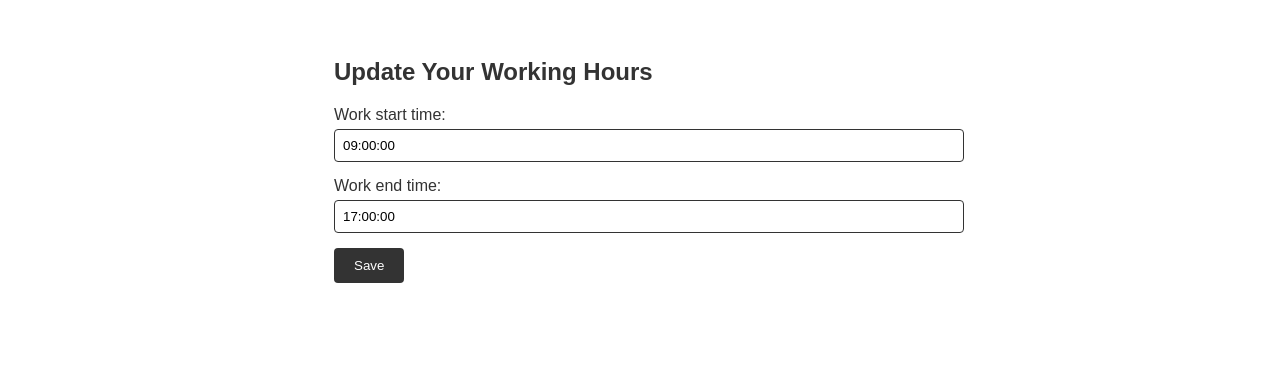
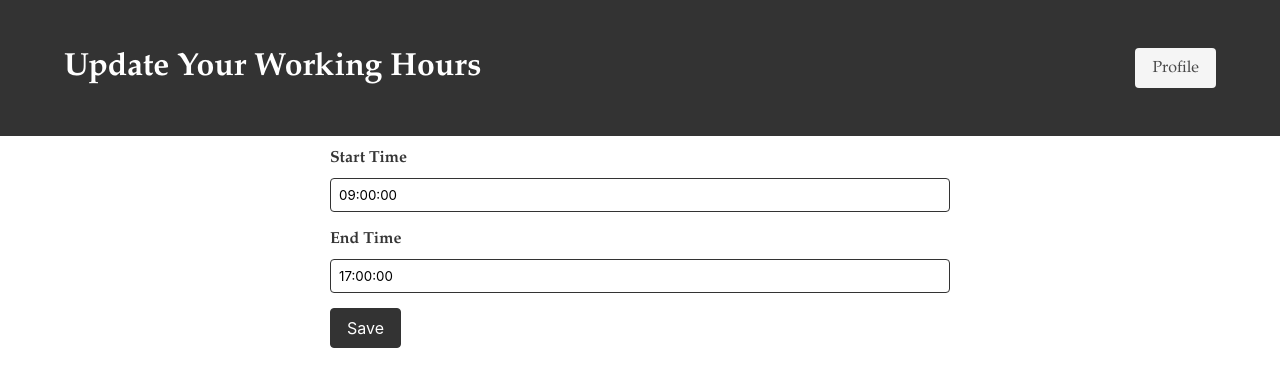
Before and after one commit to awisniew207/django-deploy, a Django app: template LineUp/Barber/templates/Barber/update_working_hours.html in a window 1280 px wide. Shown: the top 387 px of the page. Run offline with Django 4.2, Linux system fonts and the light colour scheme; the template is opened without the code that fills it: values that come from a table or form of the project are taken from there, others are empty.

Commit message:
Working hours stylistic refactor

```diff
--- a/LineUp/Barber/templates/Barber/update_working_hours.html
+++ b/LineUp/Barber/templates/Barber/update_working_hours.html
@@ -3,13 +3,18 @@
 <head>
     <meta charset="UTF-8">
     <meta name="viewport" content="width=device-width, initial-scale=1.0">
+    <link rel="stylesheet" href="https://cdn.jsdelivr.net/npm/bulma@0.9.3/css/bulma.min.css">
     <title>Update Working Hours</title>
     <style>
         body {
+            font-family: "Garamond", serif;
             background-color: white;
             color: #333;
-            font-family: Arial, sans-serif;
-            padding: 20px;
+        }
+
+        .hero.is-danger, .has-background-primary {
+            background-color: #333;
+            color: white;
         }
         .form-container {
             margin: auto;
@@ -40,22 +45,44 @@
         button:hover {
             background-color: #555;
         }
+        .button.is-primary {
+            background-color: #333;
+            border-color: #333;
+        }
+
+        .button.is-primary:hover {
+            background-color: #555;
+        }
     </style>
 </head>
 <body>
+    <section class="hero is-danger">
+        <div class="hero-body">
+            <div class="container">
+                <div class="columns is-vcentered">
+                    <div class="column">
+                        <h1 class="title">Update Your Working Hours</h1>
+                    </div>
+                    <div class="column has-text-right">
+                        <a href="{% url 'user_profile_redirect' %}" class="button is-light">Profile</a>
+                    </div>
+                </div>
+            </div>
+        </div>
+    </section>
+
     <div class="form-container">
-        <h2>Update Your Working Hours</h2>
         <form method="post">
             {% csrf_token %}
             <div class="form-group">
-                {{ form.work_start_time.label_tag }}
+                <label class="label" for="{{ form.work_start_time.id_for_label }}">Start Time</label>
                 {{ form.work_start_time }}
             </div>
             <div class="form-group">
-                {{ form.work_end_time.label_tag }}
+                <label class="label" for="{{ form.work_end_time.id_for_label }}">End Time</label>
                 {{ form.work_end_time }}
             </div>
-            <button type="submit">Save</button>
+            <button type="submit" class="button is-primary">Save</button>
         </form>
     </div>
 </body>
```
